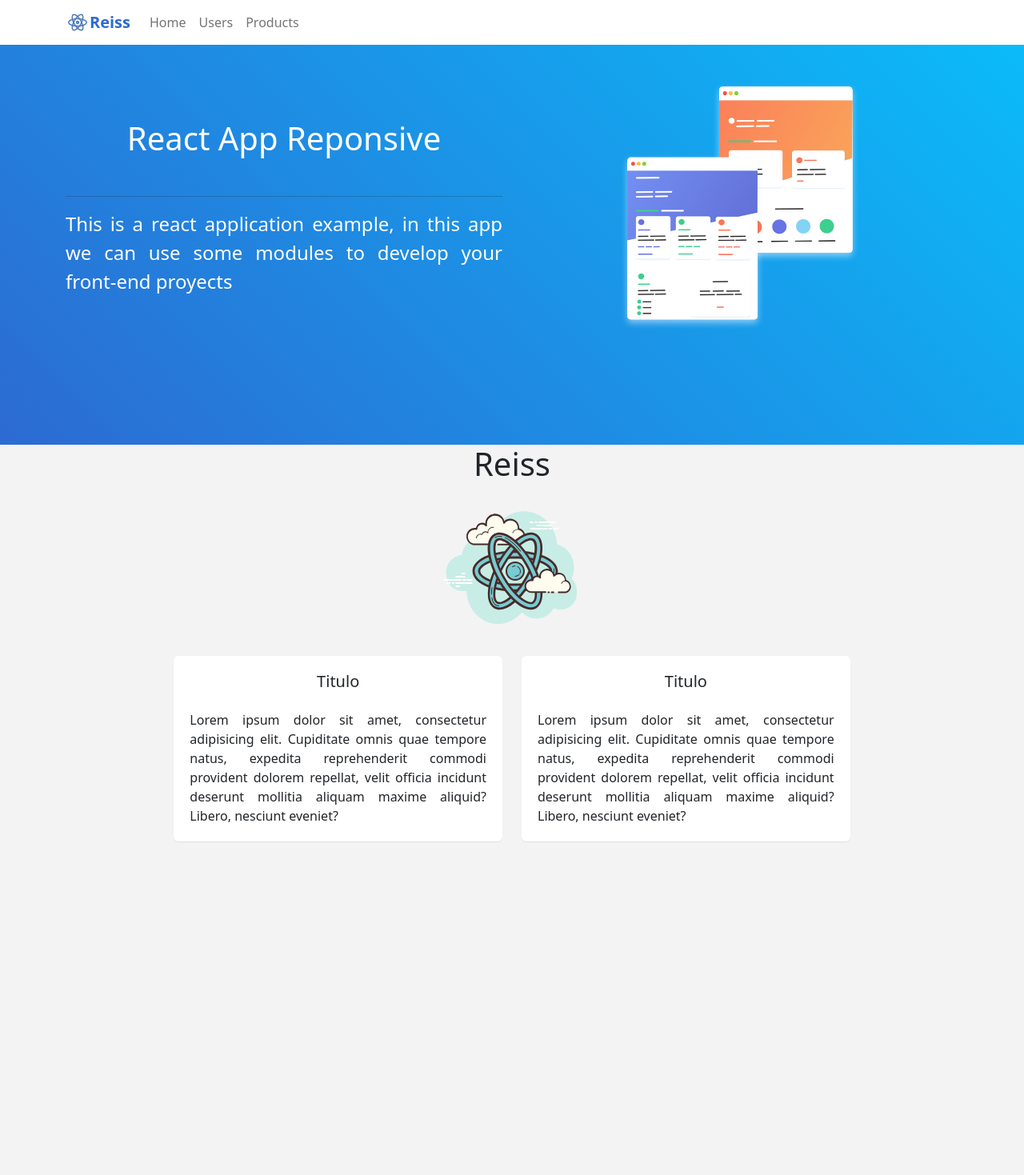
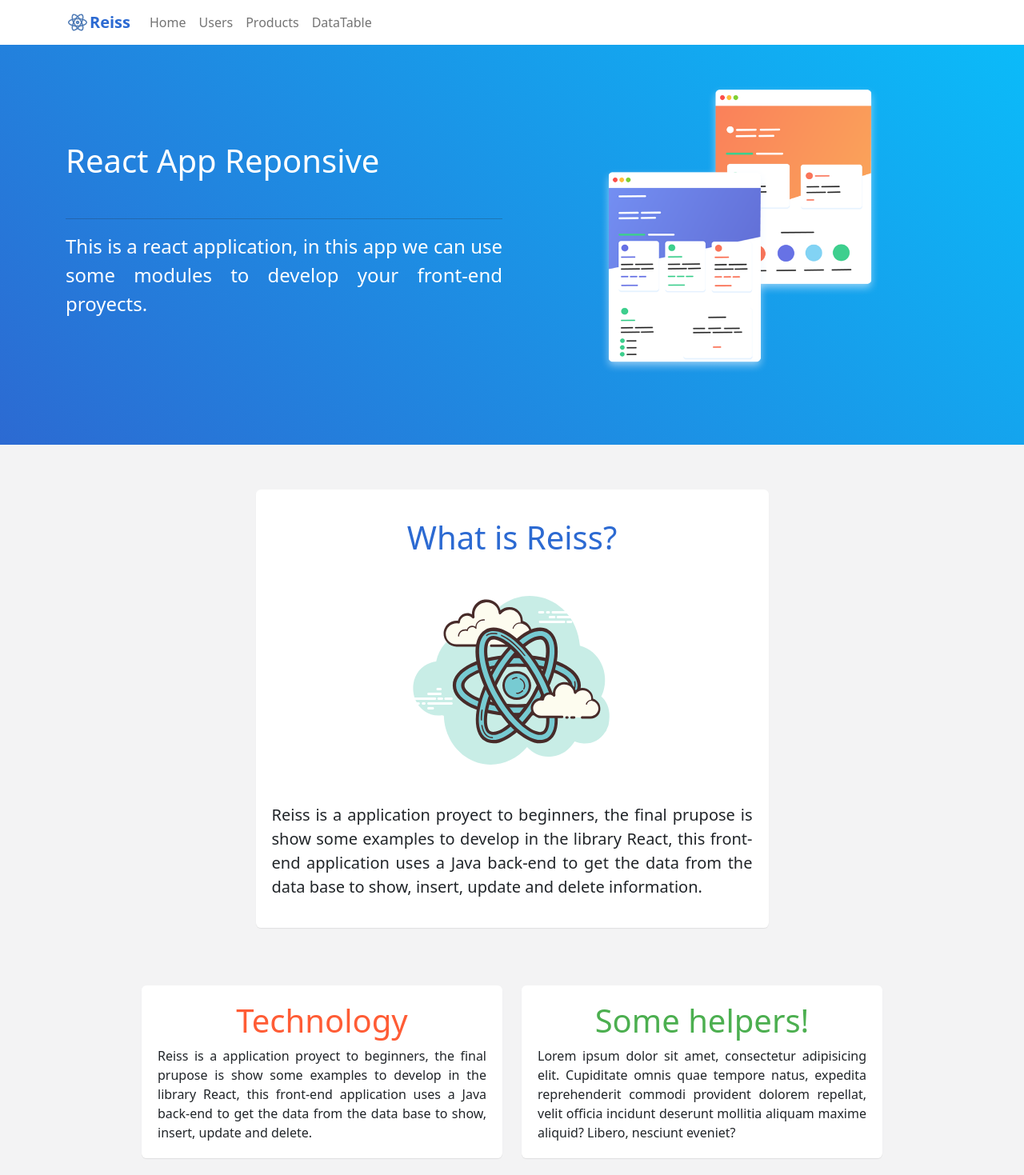
Before and after one commit to Eufeem/react-vite-reiss, a React (Vite) app: page / in a window 1280 px wide. Shown: the top 1469 px of the page at 80% size. Before the commit the page ends 1076 px from the top, so only its background shows below. Built offline with nearby package versions, Linux system fonts and the light colour scheme.

Commit message:
Data Table Example 1/1

```diff
--- a/package.json
+++ b/package.json
@@ -14,6 +14,7 @@
     "bootstrap-icons": "^1.10.3",
     "react": "^18.2.0",
     "react-bootstrap": "^2.7.2",
+    "react-data-table-component": "^7.5.3",
     "react-dom": "^18.2.0",
     "react-hook-form": "^7.43.9",
     "react-redux": "^8.0.5"
--- a/src/App.jsx
+++ b/src/App.jsx
@@ -12,6 +12,7 @@ import { HomePage } from './pages/HomePage';
 import { UserPage } from './pages/UserPage';
 import { ProductPage } from './pages/ProductPage';
 import { NotFoundPage } from './pages/NotFoundPage';
+import { TablePage } from './pages/TablePage';
 
 export const App = () => {
 
@@ -23,6 +24,7 @@ export const App = () => {
           <Route path='/Home' element={<HomePage />}/>
           <Route path='/User' element={<UserPage />}/>
           <Route path='/Product' element={<ProductPage />}/>
+          <Route path='/Table' element={<TablePage />}/>
           <Route path='*' element={<NotFoundPage />} />
         </Route>
       </Routes>
--- /dev/null
+++ b/src/components/BadgeComponent.jsx
@@ -0,0 +1,11 @@
+import React from 'react'
+
+export const BadgeComponent = (props) => {
+  return (
+    <>
+      <span className={"badge " + (props.status < 1 ? 'bg-danger' : 'bg-success')}>
+        { props.status < 1 ? 'Inactivo' : 'Activo' }
+      </span>
+    </>
+  )
+}
--- /dev/null
+++ b/src/components/DataTableComponent.jsx
@@ -0,0 +1,13 @@
+import React from 'react'
+import DataTable from 'react-data-table-component';
+
+export const DataTableComponent = (props) => {
+
+  return (
+    <DataTable
+      columns={props.columns}
+      data={props.data}
+      pagination
+    />
+  )
+}
--- a/src/components/NavbarComponent.jsx
+++ b/src/components/NavbarComponent.jsx
@@ -48,6 +48,7 @@ export const NavbarComponent = () => {
             <NavLink className="nav-link" to="/Home">Home</NavLink>
             <NavLink className="nav-link" to="/User">Users</NavLink>
             <NavLink className="nav-link" to="/Product">Products</NavLink>
+            <NavLink className="nav-link" to="/Table">DataTable</NavLink>
           </Nav>
         </Navbar.Collapse>
       </Container>
--- /dev/null
+++ b/src/components/UserFormComponent.jsx
@@ -0,0 +1,94 @@
+import axios from 'axios';
+import React, { useEffect, useState } from 'react'
+import { useForm } from 'react-hook-form'
+
+export const UserFormComponent = (props) => {
+
+  const { register, handleSubmit, formState: { errors } } = useForm();
+  const [count, setCount] = useState(0)
+  const baseURL = 'http://localhost:8080/user'
+
+  const onSubmit = (data) => {
+    create(data)
+  }
+
+  const create = (data) => {
+    axios.post(baseURL, data).then((response) => {
+      props.setCount(count + 1)
+      setCount(count + 2)
+      setCount(count + 1)
+      props.setShowForm(false)
+    });
+  }
+
+  return (
+    <>
+      <h2>Formulario Usuarios</h2>
+      <form onSubmit={handleSubmit(onSubmit)}>
+        <div className="row mb-4">
+
+          <div className="col-12 col-xs-12 col-md-3 mb-2">
+            <label className='form-label'>Nombre</label>
+            <input type="text" autoComplete="off"
+              className={"form-control " + (errors.name ? 'is-invalid' : '')}
+              {...register('name', { required: true, maxLength: 20 })} />
+            {errors.name && <span className='text-danger'>Nombre es requerido</span>}
+          </div>
+
+          <div className="col-12 col-xs-12 col-md-3 mb-2">
+            <label className='form-label'>Apellido</label>
+            <input type="text" autoComplete="off"
+              className={"form-control " + (errors.lastName ? 'is-invalid' : '')}
+              {...register('lastName', { required: true, maxLength: 30 })} />
+            {errors.lastName && <span className='text-danger'>Apellido es requerido</span>}
+          </div>
+
+          <div className="col-12 col-xs-12 col-md-3 mb-2">
+            <label className='form-label'>Username</label>
+            <input type="text" autoComplete="off"
+              className={"form-control " + (errors.username ? 'is-invalid' : '')}
+              {...register('username', { required: true, maxLength: 30 })} />
+            {errors.username && <span className='text-danger'>Nombre usuario es requerido</span>}
+          </div>
+
+          <div className="col-12 col-xs-12 col-md-3 mb-2">
+            <label className='form-label'>Contraseña</label>
+            <input type="text" autoComplete="off"
+              className={"form-control " + (errors.password ? 'is-invalid' : '')}
+              {...register('password', { required: true, maxLength: 30 })} />
+            {errors.password && <span className='text-danger'>Contraseña es requerido</span>}
+          </div>
+
+          <div className="col-12 col-xs-12 col-md-3 mb-2">
+            <label className='form-label'>Email</label>
+            <input type="text" autoComplete="off"
+              className={"form-control " + (errors.email ? 'is-invalid' : '')}
+              {...register('email', { required: true, maxLength: 30 })} />
+            {errors.email && <span className='text-danger'>Email es requerido</span>}
+          </div>
+
+          <div className="col-12 col-xs-12 col-md-3 mb-2">
+            <label className='form-label'>Estatus</label>
+            <select
+              defaultValue={'1'}
+              className={"form-select " + (errors.status ? 'is-invalid' : '')}
+              {...register('status', { required: true, valueAsNumber: true })}  >
+              <option value="1">Activo</option>
+              <option value="0">Inactivo</option>
+            </select>
+            {errors.status && <span className='text-danger'>Estatus es requerido</span>}
+          </div>
+
+        </div>
+
+        <div className="row justify-content-center">
+          <div className="col-12 col-xs-12 col-md-5 d-grid gap-2">
+            <button type="submit" className="btn btn-primary">
+              <i className="bi bi-download"></i>&nbsp;Guardar
+            </button>
+          </div>
+        </div>
+      </form>
+    </>
+  )
+}
--- a/src/index.css
+++ b/src/index.css
@@ -1,5 +1,4 @@
 html, body {
-  /* background: #f8f9fb; */
   background-color: #f3f3f4 !important;
   width: 100%;
 }
@@ -41,11 +40,29 @@ html, body {
 }
 
 .color-secondary {
-  color: #0bbbf9;
+  color: #ff5c35;
 }
 
 .color-third {
-  color: #fff;
+  color: #4caf50;
+}
+
+/* Buttons */
+.btn-success {
+  background-color: #4caf50 !important;
+  border-color: #4caf50 !important;
+}
+.btn-success:hover {
+  background-color: #3a993e !important;
+  border-color: #3a993e !important;
+}
+
+/* Bg */
+.bg-danger {
+  background-color: #f44336 !important;
+}
+.bg-success {
+  background-color: #4caf50 !important;
 }
 
 /* Home Page */
--- a/src/pages/HomePage.jsx
+++ b/src/pages/HomePage.jsx
@@ -7,10 +7,10 @@ export const HomePage = () => {
         <div className="container">
           <div className="row align-items-center mt-1">
             <div className="col-12 col-sm-12 col-md-6 col-lg-6"><br />
-              <h1 className='text-white text-center fs-1'>React App Reponsive</h1><br /><hr />
+              <h1 className='text-white fs-1'>React App Reponsive</h1><br /><hr />
               <p className='text-justify text-white fs-4'>
-                This is a react application example, in this app we can use some modules to develop
-                your front-end proyects
+                This is a react application, in this app we can use some modules to develop
+                your front-end proyects.
               </p>
             </div>
             <div className="col-12 col-sm-12 col-md-6 col-lg-6">
@@ -18,29 +18,61 @@ export const HomePage = () => {
                 src="./src/assets/pages.png"
                 className="img-fluid rounded mx-auto d-block bounce"
                 alt="..."
-                width={"300px"} />
+                width={"350px"} />
             </div>
           </div>
           </div>
       </div>
 
+      <div className="container mt-5">
+
         <div className="row justify-content-center">
-        <div className="col-12 col-sm-12 col-md-8 col-lg 8">
-          <h1 className='text-center'>Reiss</h1>
+          <div className="col-12 col-sm-12 col-md-7 col-lg-7 mt-2">
+            <div className="card pt-3 pb-3">
+              <div className="card-body">
+                <h1 className='text-center fs-1 color-primary'>
+                  What is Reiss?
+                </h1>
                 <img
                   src="./src/assets/react-drawing.svg"
                   className="img-fluid rounded mx-auto d-block bounce"
                   alt="..."
-            width={"200px"} />
+                  width={"300px"} />
+
+                <p className="card-text text-justify fs-5">
+                  Reiss is a application proyect to beginners, the final prupose is show some examples to develop
+                  in the library React, this front-end application uses a Java back-end to get the data from
+                  the data base to show, insert, update and delete information.
+                </p>
+              </div>
+            </div>
           </div>
         </div>
 
-      <div className="row justify-content-center">
-
-        <div className="col-12 col-sm-12 col-md-6 col-lg-4 mt-2">
+        <div className="row justify-content-center mt-5">
+          <div className="col-12 col-sm-12 col-md-5 col-lg-5">
             <div className="card">
               <div className="card-body">
-              <h5 className="card-title mb-4 text-center">Titulo</h5>
+                <h1 className='text-center fs-1 color-secondary'>
+                  Technology
+                </h1>
+
+                <p className="card-text text-justify">
+                  Reiss is a application proyect to beginners, the final prupose is show some examples to develop
+                  in the library React, this front-end application uses a Java back-end to get the data from
+                  the data base to show, insert, update and delete.
+                </p>
+              </div>
+            </div>
+          </div>
+
+          <div className="col-12 col-sm-12 col-md-5 col-lg-5">
+            <div className="card">
+              <div className="card-body">
+                <h1 className='text-center fs-1 color-third'>
+                  Some helpers!
+                </h1>
+
                 <p className="card-text text-justify">
                   Lorem ipsum dolor sit amet, consectetur adipisicing elit.
                   Cupiditate omnis quae tempore natus, expedita reprehenderit commodi provident
@@ -50,21 +82,7 @@ export const HomePage = () => {
               </div>
             </div>
           </div>
-
-        <div className="col-12 col-sm-12 col-md-6 col-lg-4 mt-2">
-          <div className="card">
-            <div className="card-body">
-              <h5 className="card-title mb-4 text-center">Titulo</h5>
-              <p className="card-text text-justify">
-                Lorem ipsum dolor sit amet, consectetur adipisicing elit.
-                Cupiditate omnis quae tempore natus, expedita reprehenderit commodi provident
-                dolorem repellat, velit officia incidunt deserunt mollitia aliquam maxime aliquid?
-                Libero, nesciunt eveniet?
-              </p>
         </div>
-          </div>
-        </div>
-
       </div>
     </>
   )
--- /dev/null
+++ b/src/pages/TablePage.jsx
@@ -0,0 +1,82 @@
+import axios from 'axios';
+import React, { useEffect, useState } from 'react'
+import { DataTableComponent } from '../components/DataTableComponent';
+import { BadgeComponent } from '../components/BadgeComponent';
+import { UserFormComponent } from '../components/UserFormComponent';
+
+const columns = [
+  {
+    name: 'ID', selector: row => '#'+row.idUser ,sortable: true,
+  },{
+    name: 'Nombre', selector: row => row.name ,sortable: true,
+  },{
+    name: 'Apellido', selector: row => row.lastName, sortable: true,
+  },{
+    name: 'Username', selector: row => row.username, sortable: true,
+  },{
+    name: 'Contraseña', selector: row => row.password, sortable: true,
+  },{
+    name: 'Correo', selector: row => row.email, sortable: true,
+  },{
+    name: 'Estatus', selector: row => <BadgeComponent status={row.status} />, sortable: true,
+  },
+];
+
+export const TablePage = () => {
+
+  const [userlist, setUserlist] = useState([])
+  const [count, setCount] = useState(0)
+  const baseURL = 'http://localhost:8080/user'
+  const [showForm, setShowForm] = useState(false)
+
+  useEffect(() => {
+    getAll()
+  }, [count])
+
+  const getAll = () => {
+    axios.get(baseURL).then((response) => {
+      setUserlist(response.data)
+    })
+  }
+
+  const showFormFunction = () => {
+    setShowForm(!showForm)
+  }
+
+  return (
+    <>
+      <div className="container mt-4">
+
+        <div className="row justify-content-center">
+          <div className="col-12 col-xs-12 col-md-12 col-lg-12">
+            <div className="card">
+              <div className="card-body">
+
+                <div className="row mt-2 mb-4">
+                  <div className="col-12 col-sm-12 col-md-3 col-lg 3">
+                    {
+                      showForm ?
+                      <button type="button" className="btn btn-danger" onClick={showFormFunction}>
+                        <i className="bi bi-x-square"></i> Cerrar
+                      </button> :
+                      <button type="button" className="btn btn-success" onClick={showFormFunction}>
+                        <i className="bi bi-plus-square"></i> Agregar Usuario
+                      </button>
+                    }
+                  </div>
+                </div>
+                {
+                  showForm ? <UserFormComponent setCount={setCount} setShowForm={setShowForm}/> :
+                  <>
+                    <h2>Tabla Usuarios</h2>
+                    <DataTableComponent columns={columns} data={userlist} />
+                  </>
+                }
+              </div>
+            </div>
+          </div>
+        </div>
+      </div>
+    </>
+  )
+}
```
Also changed, not shown: src/pages/UserPage.jsx (+5 -5 lines), 2 other files (tests, documents, lock files or other folders). Lines whose indentation alone changed are shown as unchanged.
